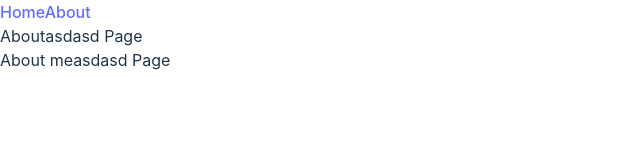
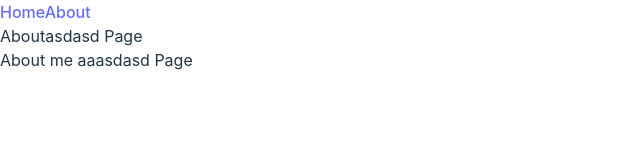
Before and after one commit to ImagineEthan/vue-demo, a Vue app: page /about in a window 1280 px wide. Shown: the top 160 px of the page, without its empty margins (0-640 px from the left). Built offline with nearby package versions, Linux system fonts and the light colour scheme.

Commit message:
修改文字

```diff
--- a/src/pages/AboutPage.vue
+++ b/src/pages/AboutPage.vue
@@ -2,7 +2,7 @@
 
 <template>
   <div>About<span>asdasd</span> Page</div>
-  <div>About me<span>asdasd</span> Page</div>
+  <div>About me aa<span>asdasd</span> Page</div>
 </template>
 
 <style scoped></style>
```
